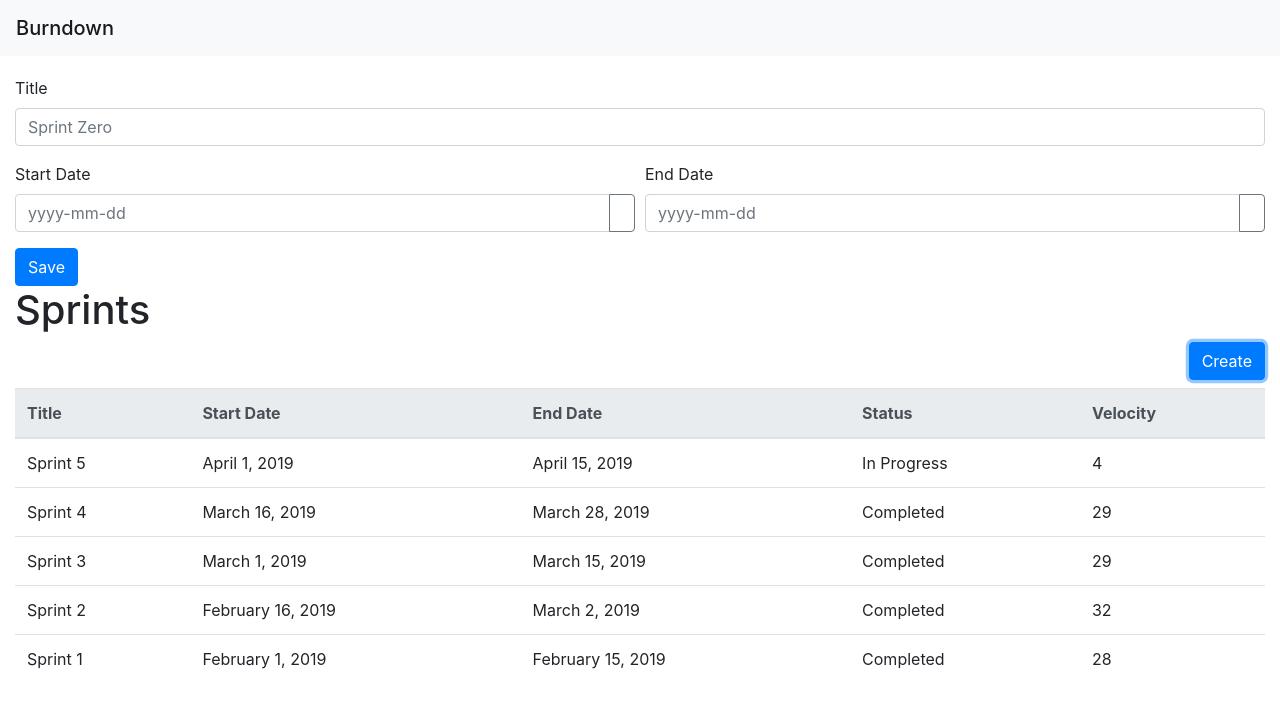
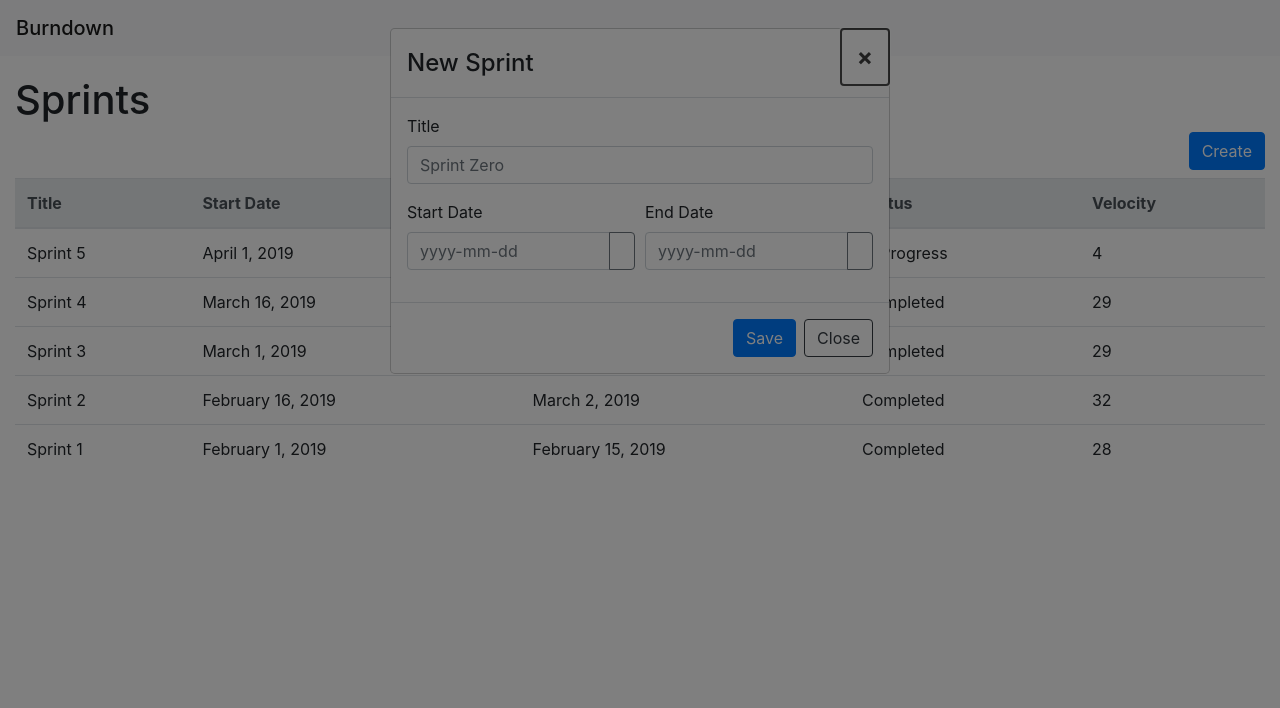
Before and after one commit to cesarloachamin/burndown, an Angular app: page /sprints in a window 1280 px wide. Both pictures are taken after a click on the button "Create". Shown: the top 708 px of the page. Built offline with nearby package versions, Linux system fonts and the light colour scheme; some icons are missing.

Commit message:
show the create sprint as modal

```diff
--- a/src/app/app.component.html
+++ b/src/app/app.component.html
@@ -2,6 +2,5 @@
     <span class="navbar-brand mb-0 h1">Burndown</span>
 </nav>
 <div class="container-fluid main-container">
-    <app-sprint></app-sprint>
     <router-outlet></router-outlet>
 </div>
--- a/src/app/app.module.ts
+++ b/src/app/app.module.ts
@@ -2,7 +2,7 @@ import { BrowserModule } from '@angular/platform-browser';
 import { NgModule } from '@angular/core';
 import { FormsModule, ReactiveFormsModule } from '@angular/forms';
 
-import {NgbModule, NgbDatepicker} from '@ng-bootstrap/ng-bootstrap';
+import {NgbModule, NgbDatepicker, NgbActiveModal} from '@ng-bootstrap/ng-bootstrap';
 import { AppRoutingModule } from './app-routing.module';
 import { AppComponent } from './app.component';
 import { SprintListComponent } from './sprint-list/sprint-list.component';
@@ -28,7 +28,10 @@ const appRoutes: Routes = [
     FormsModule,
     ReactiveFormsModule
   ],
-  providers: [],
-  bootstrap: [AppComponent]
+  providers: [
+    NgbActiveModal
+  ],
+  bootstrap: [AppComponent],
+  entryComponents: [SprintComponent]
 })
 export class AppModule { }
--- a/src/app/sprint-list/sprint-list.component.html
+++ b/src/app/sprint-list/sprint-list.component.html
@@ -1,6 +1,6 @@
 <h1>Sprints</h1>
 <div class="d-flex justify-content-end mt-2 mb-2">
-    <button class="btn btn-primary">Create</button>
+    <button class="btn btn-primary" (click)="create()">Create</button>
 </div>
 <table class="table">
     <thead class="thead-light">
--- a/src/app/sprint-list/sprint-list.component.ts
+++ b/src/app/sprint-list/sprint-list.component.ts
@@ -1,6 +1,8 @@
 import { Component, OnInit } from '@angular/core';
 import { SprintService } from '../sprint.service';
 import Sprint from '../model/sprint';
+import { NgbModal } from '@ng-bootstrap/ng-bootstrap';
+import { SprintComponent } from '../sprint/sprint.component';
 
 @Component({
   selector: 'app-sprint-list',
@@ -10,11 +12,15 @@ import Sprint from '../model/sprint';
 export class SprintListComponent implements OnInit {
 
   sprints: Sprint[];
-  constructor(private service:SprintService) { }
+  constructor(private service:SprintService, private modalService: NgbModal) { }
 
   ngOnInit() {
     this.service.getSprints()
                 .subscribe(sprints => this.sprints = sprints);
   }
 
+  create(): void {
+    this.modalService.open(SprintComponent);
+  }
+
 }
--- a/src/app/sprint/sprint.component.html
+++ b/src/app/sprint/sprint.component.html
@@ -1,3 +1,10 @@
+<div class="modal-header">
+    <h4 class="modal-title">New Sprint</h4>
+    <button type="button" class="close" aria-label="Close" (click)="activeModal.dismiss('Cross click')">
+        <span aria-hidden="true">&times;</span>
+      </button>
+</div>
+<div class="modal-body">
     <form [formGroup]="sprintForm" (ngSubmit)="onSubmit()" novalidate>
         <div class="form-row form-group">
             <div class="col">
@@ -25,5 +32,9 @@
                 </div>
             </div>
         </div>
+    </form>
+</div>
+<div class="modal-footer">
     <button type="submit" class="btn btn-primary">Save</button>
-</form>
+    <button type="submit" class="btn btn-outline-dark" (click)="activeModal.close('Close click')">Close</button>
+</div>
--- a/src/app/sprint/sprint.component.ts
+++ b/src/app/sprint/sprint.component.ts
@@ -1,5 +1,6 @@
 import { Component, OnInit } from '@angular/core';
 import { FormBuilder, Validators, FormGroup } from '@angular/forms';
+import { NgbActiveModal } from '@ng-bootstrap/ng-bootstrap';
 
 @Component({
   selector: 'app-sprint',
@@ -10,7 +11,7 @@ export class SprintComponent implements OnInit {
 
   sprintForm: FormGroup;
 
-  constructor(private fb: FormBuilder) {
+  constructor(private fb: FormBuilder, public activeModal: NgbActiveModal) {
     this.sprintForm = this.fb.group({
       'title': ['', Validators.required],
       'startDate': ['', Validators.required],
```
Lines whose indentation alone changed are shown as unchanged.
